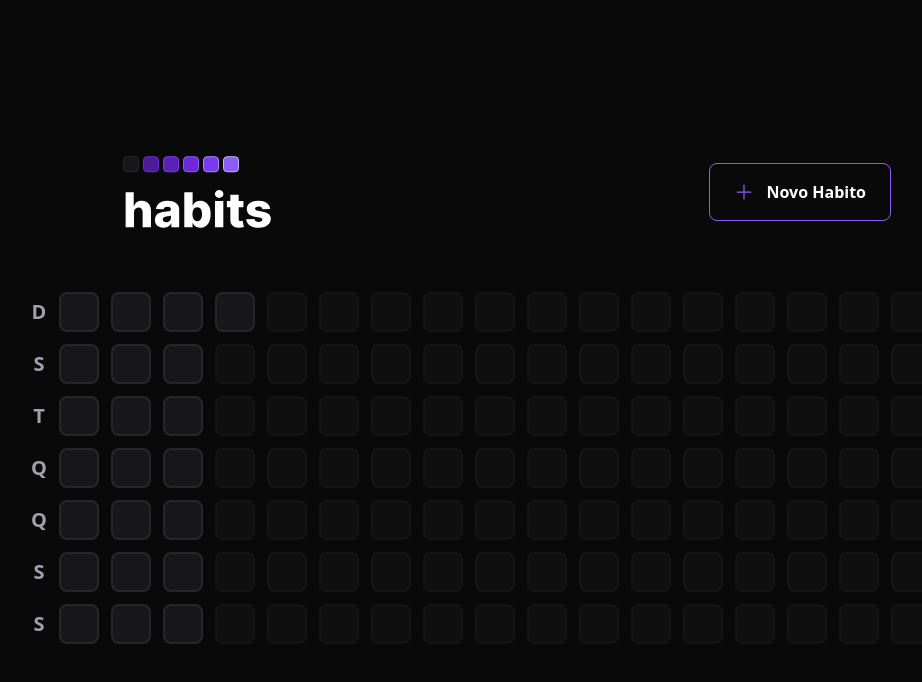
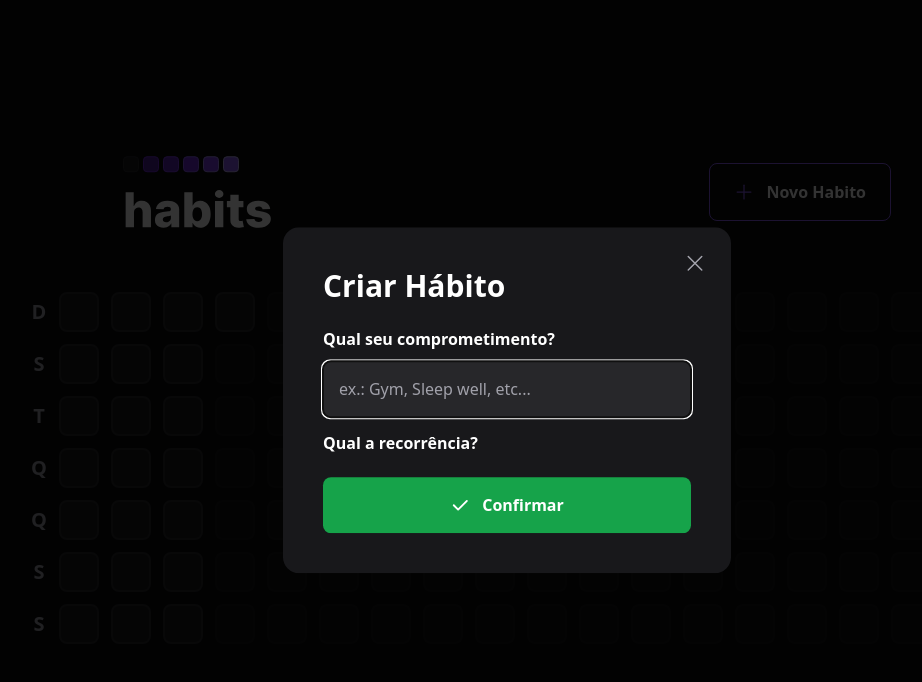
Before and after one commit to ffelipesimoes/FE-React-Habit-Management-System, a React (Vite) app: page / in a window 1280 px wide. Both pictures are taken after a click on the button "Novo Habito". Shown: the top 682 px of the page, without its empty margins (133-1055 px from the left). Built offline with nearby package versions, Linux system fonts and the light colour scheme.

Commit message:
feat: create new habit modal

```diff
--- a/package.json
+++ b/package.json
@@ -9,6 +9,7 @@
     "preview": "vite preview"
   },
   "dependencies": {
+    "@radix-ui/react-dialog": "^1.0.2",
     "dayjs": "^1.11.7",
     "phosphor-react": "^1.4.1",
     "react": "^18.2.0",
--- a/src/components/Header.tsx
+++ b/src/components/Header.tsx
@@ -1,17 +1,38 @@
-import { Plus } from 'phosphor-react'
+import { Plus, X } from 'phosphor-react'
+import * as Dialog from '@radix-ui/react-dialog'
+import { useState } from 'react'
 import logoImage from "../assets/logo.svg"
+import { NewHabitForm } from './NewHabitForm'
 
 export function Header() {
+
+
   return(
     <div className="w-full max-w-3xl mx-auto flex items-center justify-between">
           <img src={logoImage} alt="habits"/>
-          <button
-            type="button"
-            className="border border-violet-500 font-semibold rounded-lg px-6 py-4 flex items-center gap-3 hover:border-violet-300"
-          >
+
+          <Dialog.Root>
+            <Dialog.Trigger
+              type="button"
+              className="border border-violet-500 font-semibold rounded-lg px-6 py-4 flex items-center gap-3 hover:border-violet-300"
+              >
               <Plus size={20} className="text-violet-500"/>
               Novo Habito
-          </button>
+
+            </Dialog.Trigger>
+            <Dialog.Portal>
+              <Dialog.Overlay className=" w-screen h-screen bg-black/80 fixed inset-0"/>
+              <Dialog.Content className=" absolute p-10 bg-zinc-900 rounded-2xl w-full max-w-md top-1/2 left-1/2 -translate-x-1/2 -translate-y-1/2">
+                <Dialog.Close className=" absolute right-6 top-6 text-zinc-400 hover:text-zinc-200">
+                 <X  size={24} aria-label="Close"/>
+                </Dialog.Close>
+              <Dialog.Title className='text-3xl leading-tight font-extrabold'>
+                Criar Hábito
+              </Dialog.Title>
+              <NewHabitForm />
+            </Dialog.Content>
+           </Dialog.Portal>
+          </Dialog.Root>
         </div>
   )
 }
--- /dev/null
+++ b/src/components/NewHabitForm.tsx
@@ -0,0 +1,29 @@
+import { Check } from 'phosphor-react';
+
+export function NewHabitForm(){
+  return(
+    <form className="w-full flex flex-col mt-6" action=''>
+      <label htmlFor='title' className="font-semibold leading-tight">
+        Qual seu comprometimento?
+      </label>
+
+      <input
+        type="text"
+        id="title"
+        placeholder="ex.: Gym, Sleep well, etc..."
+        className="p-4 rounded-lg mt-3 bg-zinc-800 text-white placeholder:text-zinc-400"
+        autoFocus
+      />
+
+      <label htmlFor=''className="font-semibold leading-tight mt-4 ">
+        Qual a recorrência?
+      </label>
+
+      <button type='submit' className="mt-6 rounded-lg p-4 flex items-center justify-center gap-3 font-semibold bg-green-600 hover:bg-green-500 ">
+        <Check size={20} weight="bold" />
+        Confirmar
+      </button>
+
+    </form>
+  )
+}
```
